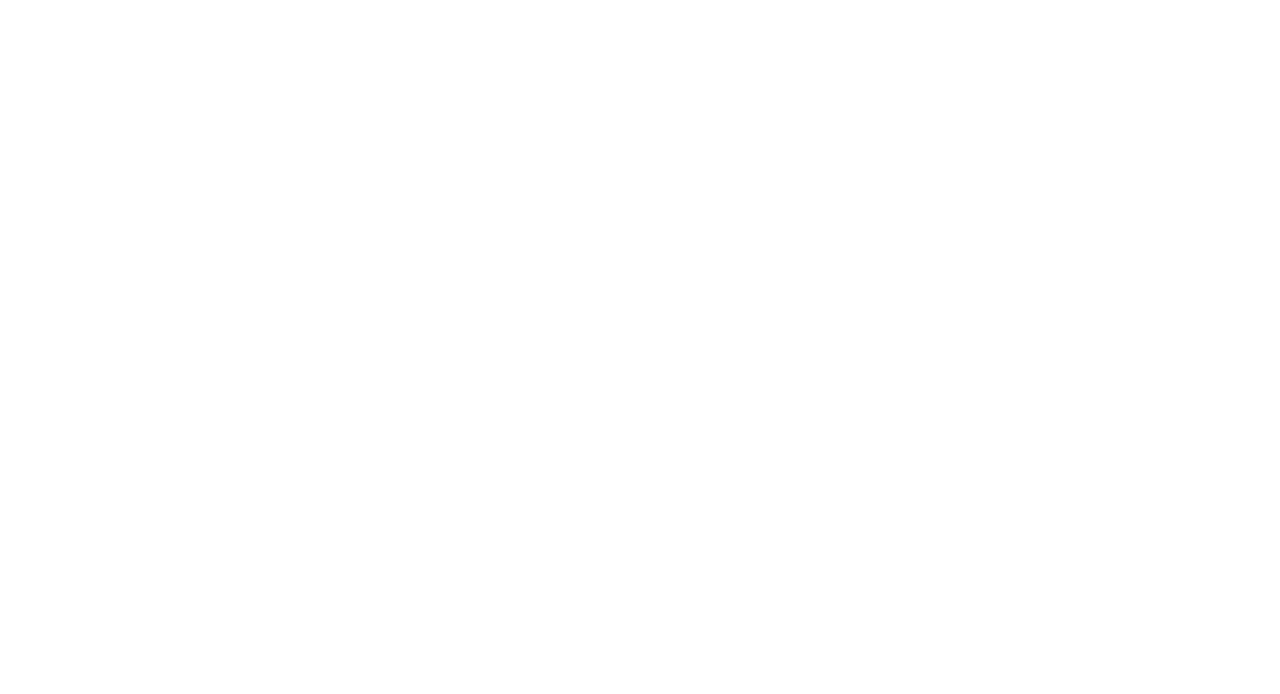
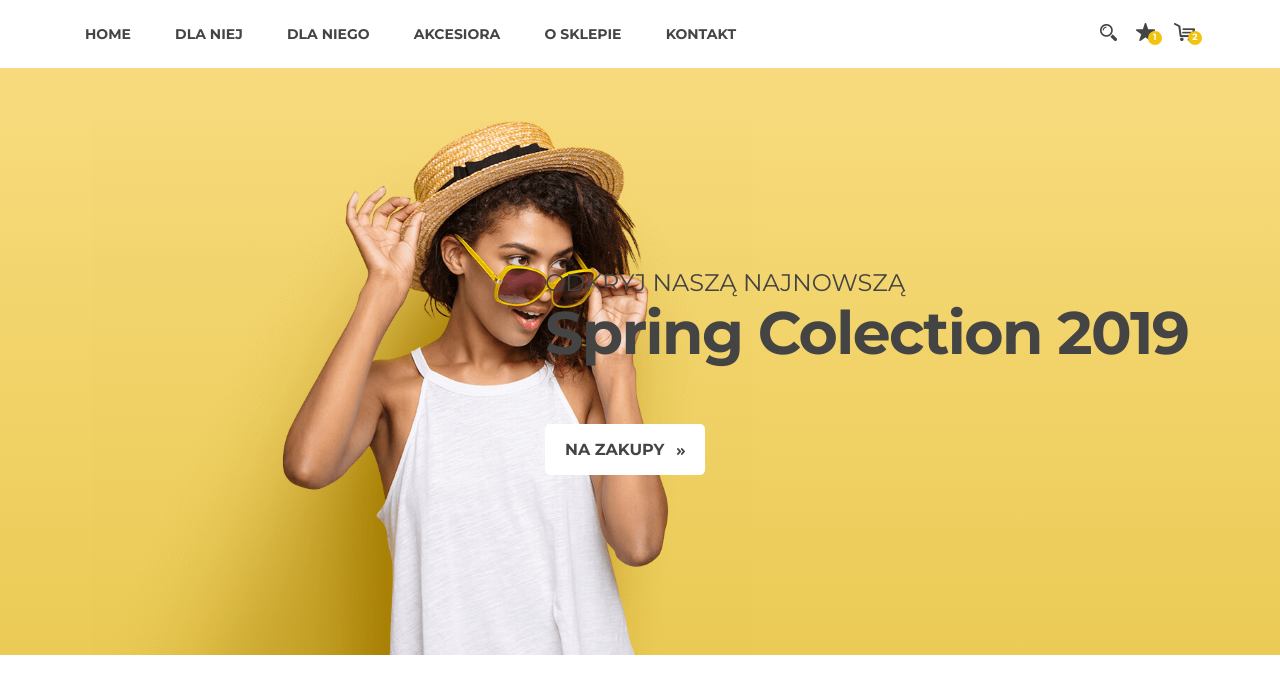
Before and after one commit to BRN94/store-website, a website: page index.html in a window 1280 px wide. Drawn offline with Linux system fonts and the light colour scheme.

Commit message:
create header

```diff
--- a/dev-assets/01-settings/_variables.scss
+++ b/dev-assets/01-settings/_variables.scss
@@ -31,7 +31,7 @@ $line-height-base: 1.5;
 $line-height-sm: 1.2;
 $line-height-lg: 1.8;
 
-$letter-spacing-condensed: -.050rem;
+$letter-spacing-condensed: -.1rem;
 
 // Grid
 
--- a/dev-assets/06-components/_heading.scss
+++ b/dev-assets/06-components/_heading.scss
@@ -1,5 +1,5 @@
 .c-heading {
-    color: $blue-text;
+    color: $gray-very-dark;
     line-height: $line-height-sm;
     letter-spacing: $letter-spacing-condensed;
     margin-bottom: $grid-base / 2;
--- a/dev-assets/07-templates/_site-header.scss
+++ b/dev-assets/07-templates/_site-header.scss
@@ -1,67 +1,68 @@
 .t-site-header {
-    background: url('../images/header-tlo.jpg') 0 0 no-repeat;
 
-    @include large-up {
-        clip-path: ellipse(68% 450px at 50% 28%);
-        padding-bottom: $grid-base * 4;
+    &__top {
+        background-color: $white;
+        padding-bottom: $grid-base * 2;
+
+        @include large-up {
+            padding-bottom: 0;
+        }
     }
 
-    &__top {
-        padding-bottom: $grid-base * 2.5;
-        padding-top: $grid-base * 2.5;
-    }
-
-    &__menu {
-        margin-top: $grid-base * 2;
+    &__icons {
+        text-align: center;
 
         @include large-up {
             text-align: right;
-            margin-top: 0;
         }
     }
 
-    &__divider {
-        background-color: $white;
-        height: 1px;
-        opacity: .75;
+    &__icon {
+        display: inline-block;
+        margin-left: $grid-base * 1.5;
+        position: relative;
+    }
+
+    &__number {
+        background-color: $accent;
+        border-radius: 50%;
+        bottom: 0;
+        color: $white;
+        font-weight: bold;
+        font-size: 9px;
+        height: 14px;
+        width: 14px;
+        position: absolute;
+        text-align: center;
+        right: -7px;
     }
 
     &__hero {
-        padding-bottom: $grid-base * 5;
-        padding-top: $grid-base * 5;
-        margin: 0 auto;
-        text-align: center;
+        background: $yellow-gradient;
+        color: $gray-very-dark;
+        padding-bottom: $grid-base * 8;
+        padding-top: $grid-base * 8;
 
         @include large-up {
-            padding-bottom: $grid-base * 12;
-            padding-top: $grid-base * 11;
-            max-width: 800px;
+            background: url('../images/header-postac.png') 15% 100% no-repeat, $yellow-gradient;
+            padding-bottom: $grid-base * 18;
+            padding-top: $grid-base * 20;
+        }
+    }
+
+    &__hero-right {
+
+        @include large-up {
+            padding-left: $grid-base * 47.5;
         }
     }
 
     &__intro-text {
-        color: $white;
-        font-size: $font-size-4;
-        margin-bottom: $grid-base * 2;
-        margin-top: $grid-base * 2;
-
-        @include large-up {
-            font-size: $font-size-3;
-            line-height: 1.66;
-            margin-bottom: $grid-base * 6;
-            margin-top: $grid-base * 6;
-        }
+        font-size: $font-size-3;
+        text-transform: uppercase;
     }
 
-    &__btn-divider {
-        color: $white;
-        display: block;
-        font-size: $font-size-5;
-        font-weight: 700;
-        margin: $grid-base * 2;
-
-        @include large-up {
-            display: inline-block;
-        }
+    &__cta {
+        margin-top: $grid-base * 5;
     }
 }
--- a/index.html
+++ b/index.html
@@ -9,5 +9,55 @@
     <link rel="stylesheet" href="prod-assets/style.css">
 </head>
 
+<header class="t-site-header">
+    <div class="t-site-header__top">
+        <div class="o-container">
+            <div class="o-row o-row--center-y">
+                <div class="o-col o-col--lg75 t-site-header__menu">
+                    <div class="c-nav">
+                        <a href="#" class="c-nav__item">Home</a>
+                        <a href="#" class="c-nav__item">Dla Niej</a>
+                        <a href="#" class="c-nav__item">Dla Niego</a>
+                        <a href="#" class="c-nav__item">Akcesiora</a>
+                        <a href="#" class="c-nav__item">O sklepie</a>
+                        <a href="#" class="c-nav__item">Kontakt</a>
+                    </div>
+                </div>
+                <div class="o-col o-col--lg25">
+                    <div class="t-site-header__icons">
+                        <div class="t-site-header__icon">
+                            <img src="images/m_loupe.png" alt="loupe">
+                        </div>
+                        <div class="t-site-header__icon">
+                            <img src="images/m_star.png" alt="star">
+                            <span class="t-site-header__number">1</span>
+                        </div>
+                        <div class="t-site-header__icon">
+                            <img src="images/m_cart.png" alt="cart">
+                            <span class="t-site-header__number">2</span>
+                        </div>
+                    </div>
+                </div>
+            </div>
+        </div>
+    </div>
+    <div class="t-site-header__hero">
+        <div class="o-container">
+            <div class="o-row">
+                <div class="o-col t-site-header__hero-right">
+                    <span class="t-site-header__intro-text">Odkryj naszą najnowszą</span>
+                    <h1 class="c-heading c-heading--level1">Spring Colection 2019</h1>
+                    <a class="c-btn c-btn--light t-site-header__cta" href="#">Na zakupy
+                        <span class="c-btn__icon">
+                            <img src="images/btn-arrow--small.png" alt="">
+                        </span>
+                    </a>
+
+                </div>
+            </div>
+        </div>
+    </div>
+</header>
+
 </body>
 </html>
```
Also changed, not shown: prod-assets/style.css.
